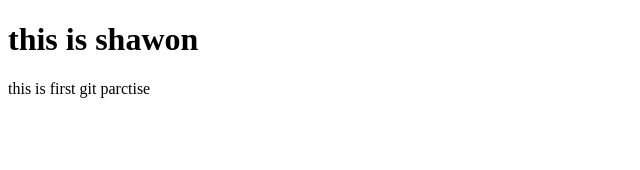
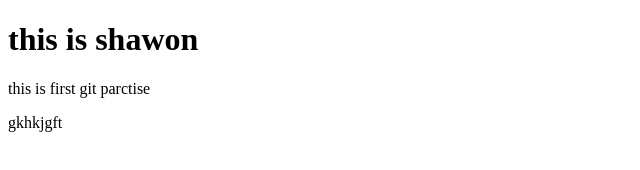
Before and after one commit to mahfuz-alam-sha/main-file, a plain HTML site: page index.html in a window 1280 px wide. Shown: the full height of the page, 0-640 px from the left. Drawn offline with Linux system fonts and the light colour scheme.

Commit message:
first commit

```diff
--- a/index.html
+++ b/index.html
@@ -9,5 +9,6 @@
 <body>
     <h1>this is shawon </h1>
     <p>this is first git parctise</p>
+    <p>gkhkjgft</p>
 </body>
 </html>
```
